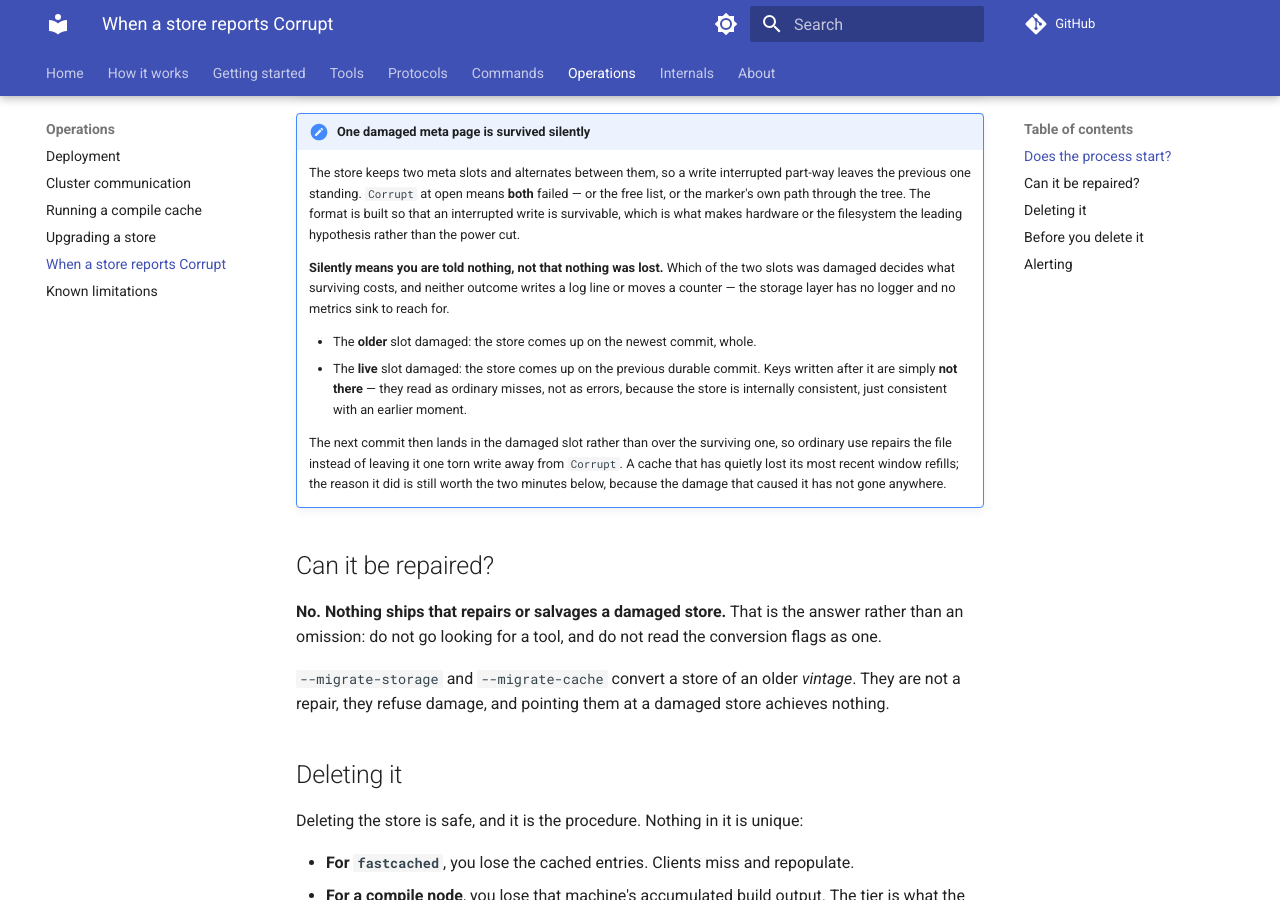
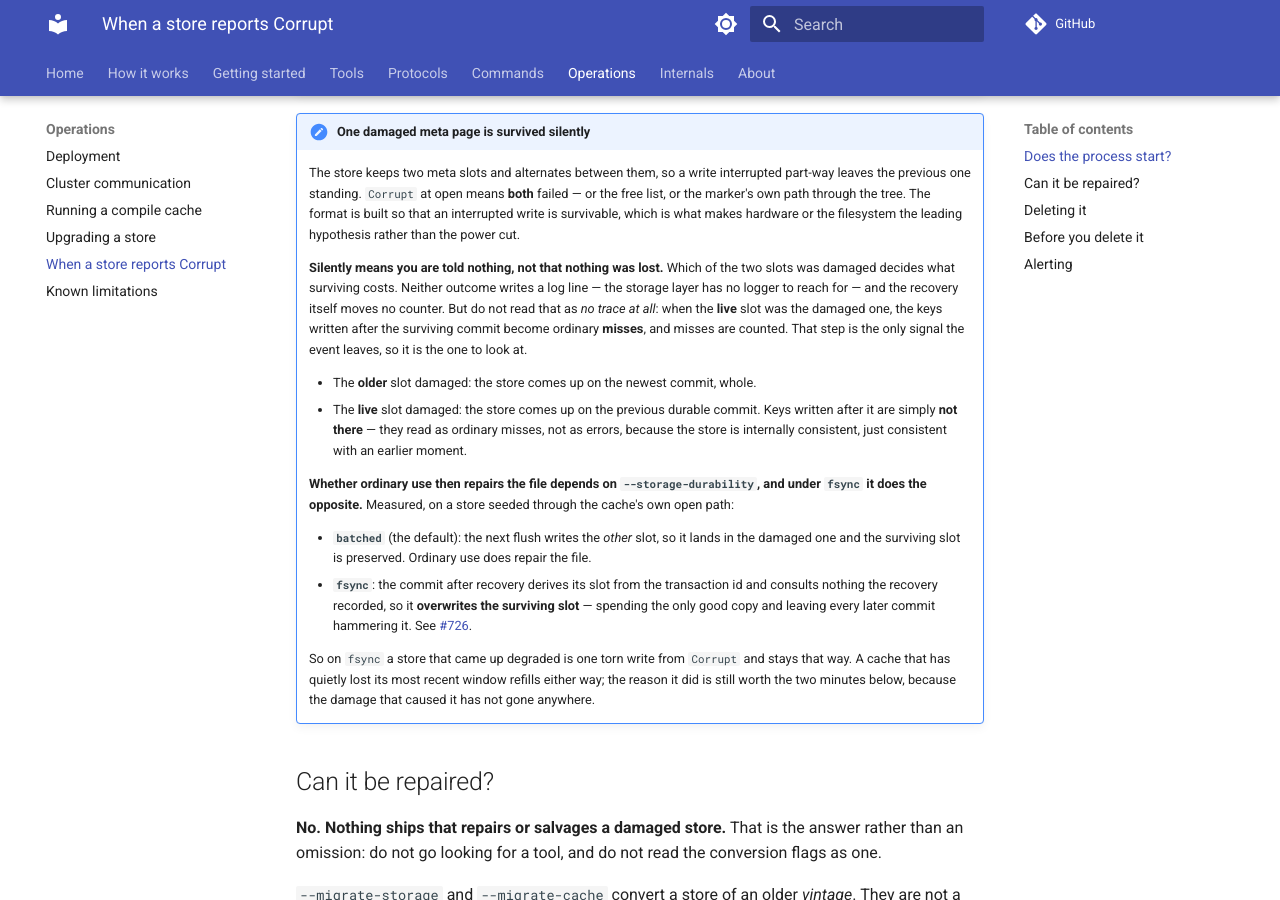
Before and after one commit to LASTRADA-Software/fastcached, an MkDocs documentation site: the page built from docs/operations/corrupt-store.md, in a window 1280 px wide and 900 px high, scrolled down 2038 px. Built offline with MkDocs 1.6.1 and Material for MkDocs 9.7.7, drawn with Linux system fonts in a browser that asks for light colours; comment, search, counter and statistics services are not loaded.

Commit message:
docs: the operator page promised a repair that fsync does the opposite of
#718 landed a claim that ordinary use repairs a store that came up on one
surviving meta slot: "the next commit then lands in the damaged slot rather
than over the surviving one". That is true under the `batched` default and
**false under `fsync`**, which is operator-selectable -- so the page promised
self-healing to exactly the operators who chose the durability setting that
spends their last good copy.

Measured on a store seeded through the cache's own open path, one byte flipped
in one meta slot, then reopened:

    batched, damaged STALE -> surviving slot PRESERVED   valid slots after: 2
    batched, damaged LIVE  -> surviving slot PRESERVED   valid slots after: 2
    fsync,   damaged STALE -> *** OVERWRITTEN ***        valid slots after: 1
    fsync,   damaged LIVE  -> *** OVERWRITTEN ***        valid slots after: 1

There are three slot-selection rules rather than two. `FlushBatchLocked` writes
`OtherSlot(_lastDurableSlot)` and is correct. `CommitTxn` derives the slot from
`txnId % 2` and consults nothing the recovery recorded, which is sound only
while the documented parity holds -- and a batched flush breaks that parity
routinely, by writing the LAST commit's id into the alternating slot. So an
ordinary batched-written store is already parity-broken, and one fsync commit
after recovery spends its only good slot, with every commit after it hammering
the same one. The defect itself is #726; this commit stops the page promising
the opposite of it.

The second correction is the same shape: the page said neither outcome moves a
counter, and told the operator not to look for the one signal there is. When
the LIVE slot was damaged, the keys written after the surviving commit become
ordinary misses, and misses are counted.

Refs #726

Signed-off-by: Christian Parpart <christian@parpart.family>

```diff
--- a/docs/operations/corrupt-store.md
+++ b/docs/operations/corrupt-store.md
@@ -98,9 +98,12 @@ it".
     than the power cut.
 
     **Silently means you are told nothing, not that nothing was lost.** Which of
-    the two slots was damaged decides what surviving costs, and neither outcome
-    writes a log line or moves a counter — the storage layer has no logger and no
-    metrics sink to reach for.
+    the two slots was damaged decides what surviving costs. Neither outcome
+    writes a log line — the storage layer has no logger to reach for — and the
+    recovery itself moves no counter. But do not read that as *no trace at all*:
+    when the **live** slot was the damaged one, the keys written after the
+    surviving commit become ordinary **misses**, and misses are counted. That
+    step is the only signal the event leaves, so it is the one to look at.
 
     - The **older** slot damaged: the store comes up on the newest commit, whole.
     - The **live** slot damaged: the store comes up on the previous durable
@@ -108,11 +111,23 @@ it".
       ordinary misses, not as errors, because the store is internally
       consistent, just consistent with an earlier moment.
 
-    The next commit then lands in the damaged slot rather than over the
-    surviving one, so ordinary use repairs the file instead of leaving it one
-    torn write away from `Corrupt`. A cache that has quietly lost its most
-    recent window refills; the reason it did is still worth the two minutes
-    below, because the damage that caused it has not gone anywhere.
+    **Whether ordinary use then repairs the file depends on
+    `--storage-durability`, and under `fsync` it does the opposite.** Measured,
+    on a store seeded through the cache's own open path:
+
+    - **`batched`** (the default): the next flush writes the *other* slot, so it
+      lands in the damaged one and the surviving slot is preserved. Ordinary use
+      does repair the file.
+    - **`fsync`**: the commit after recovery derives its slot from the
+      transaction id and consults nothing the recovery recorded, so it
+      **overwrites the surviving slot** — spending the only good copy and
+      leaving every later commit hammering it. See
+      [#726](https://github.com/LASTRADA-Software/fastcached/issues/726).
+
+    So on `fsync` a store that came up degraded is one torn write from `Corrupt`
+    and stays that way. A cache that has quietly lost its most recent window
+    refills either way; the reason it did is still worth the two minutes below,
+    because the damage that caused it has not gone anywhere.
 
 ## Can it be repaired?
 
```
